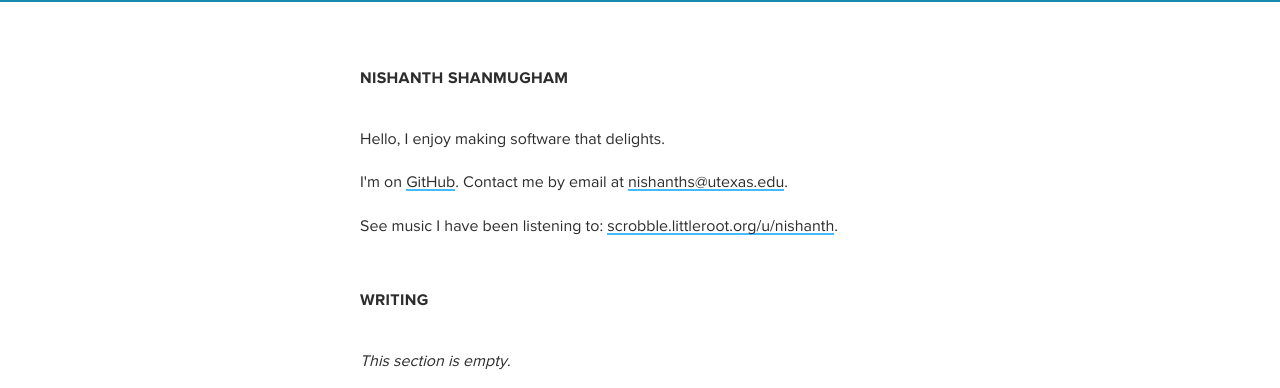
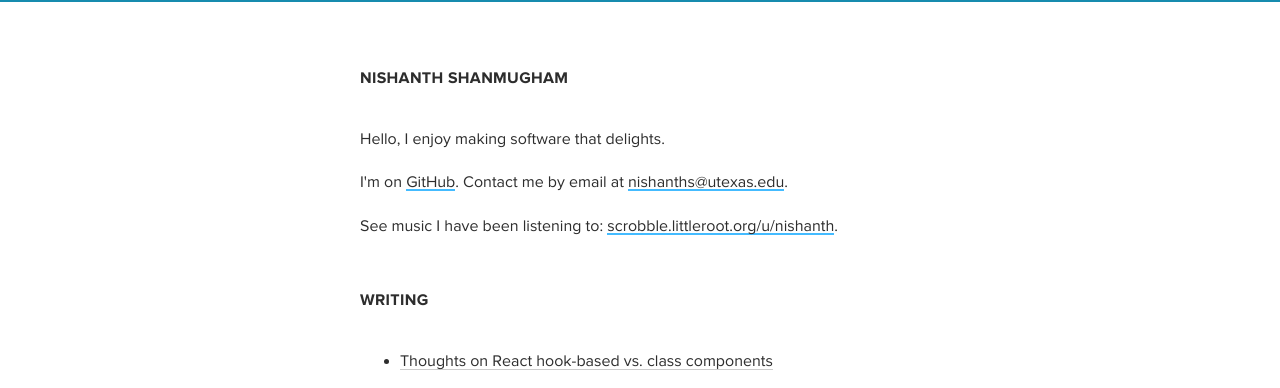
Before and after one commit to nishanths/nishanths.github.io, a Jekyll site: the page built from site/index.html, in a window 1280 px wide, cut to the strip 0-388 px from the top of the page. Built offline with Jekyll 4.4.1, drawn with Linux system fonts in a browser that asks for light colours; some web fonts are replaced.

Commit message:
fix site.posts for

```diff
--- a/site/index.html
+++ b/site/index.html
@@ -14,7 +14,11 @@ layout: default
         <p>See music I have been listening to: <a class="underline-link" href="https://scrobble.littleroot.org/u/nishanth">scrobble.littleroot.org/u/nishanth</a>.</p>
     </div>
     <h1 id="writing"><a href="/w/">Writing</a></h1>
-    {% if !site.posts.empty %}
+    {% if site.posts.empty? %}
+    <div>
+        <emph><p>This section is empty.</p></emph>
+    </div>
+    {% else %}
     <ul>
     {% for post in site.posts %}
         <li>
@@ -27,9 +31,5 @@ layout: default
         </li>
     {% endfor %}
     </ul>
-    {% else %}
-    <div>
-        <emph><p>This section is empty.</p></emph>
-    </div>
     {% endif %}
 </section>
```
Also changed, not shown: site/w/index.html (+5 -5 lines).
